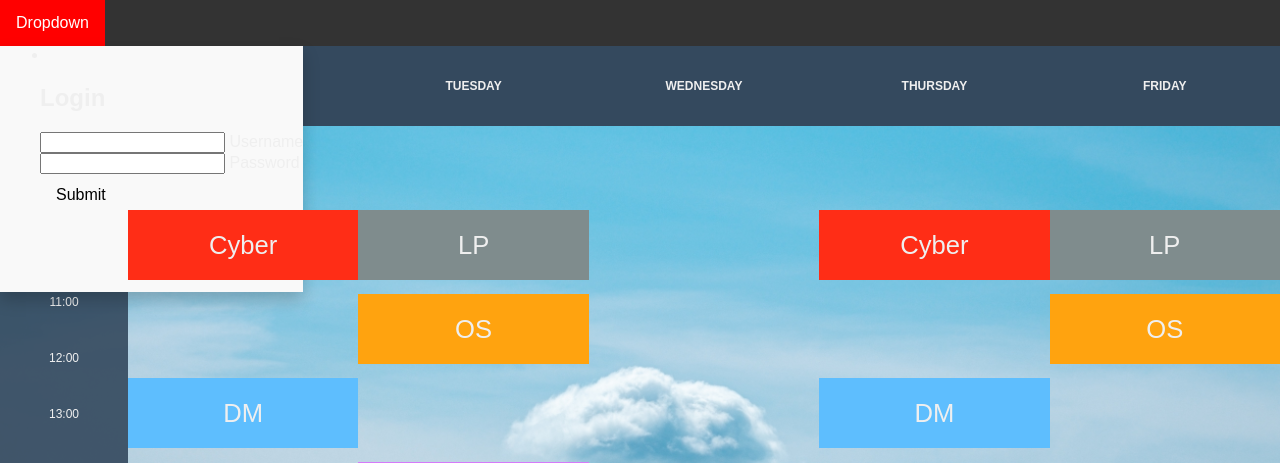
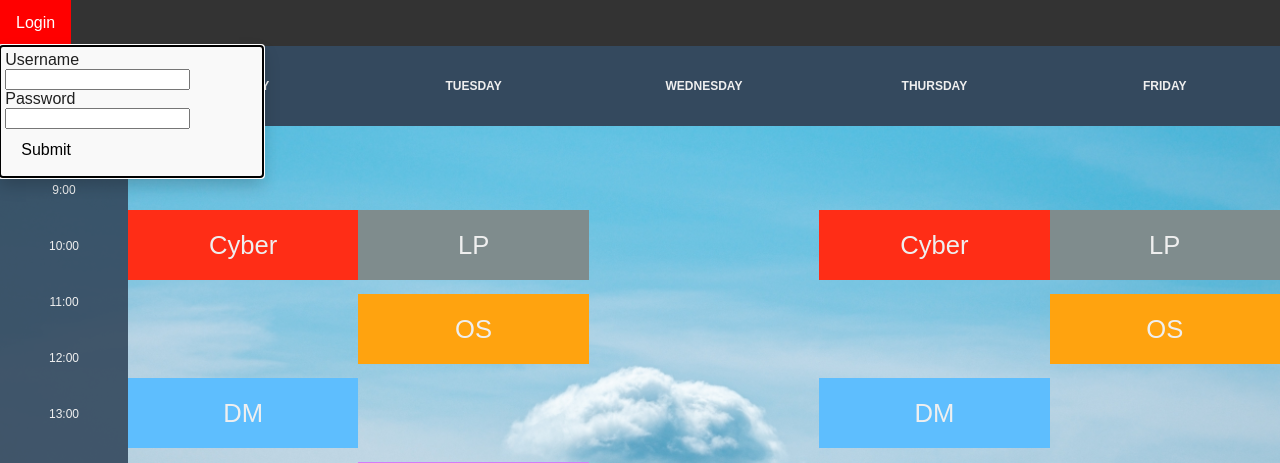
Before and after one commit to jacylin873/Edu-Planner, a PHP site: page /calendar.html in a window 1280 px wide. Shown: the top 463 px of the page. Run offline with PHP 8.4, Linux system fonts and the light colour scheme.

Commit message:
presenting the login

```diff
--- a/calendar.css
+++ b/calendar.css
@@ -32,7 +32,11 @@ body {
   float: left;
   overflow: hidden;
 }
-
+form{
+  outline: black auto;
+  color: #202020;
+  padding: 2%;
+}
 .dropdown .dropbtn {
   font-size: 16px;
   border: none;
@@ -201,3 +205,6 @@ body {
   visibility: visible;
   bottom: 90%;
 }
+login-box{
+  width: 3;
+}
--- a/calendar.html
+++ b/calendar.html
@@ -8,40 +8,30 @@
 
 <body>
     <header>
-
         <div class="navbar">
             <div class="dropdown">
-                <button class="dropbtn">Dropdown
+                <button class="dropbtn">Login
                     <i class="fa fa-caret-down"></i>
                 </button>
                 <div class="dropdown-content">
-                    <p>
                     <div class="login-box">
-                        <li>
-                            <ol>
-                                <h2>Login</h2>
                         <form>
                                 <div class="user-box">
+                                    <label>Username</label>
                                     <input type="text" name="" required="">
-                                        <label>Username</label>
                                 </div>
                                 <div class="user-box">
-                                        <input type="password" name="" required="">
                                     <label>Password</label>
+                                    <span><input type="password" name="" required="">
                                 </div>
                                 <a href="#">
-                                        <span></span>
-                                        <span></span>
-                                        <span></span>
-                                        <span></span>
                                     Submit
                                 </a>
+                            </div>
                         </form>
-                            </ol>
-                        </li>
 
                     </div>
-                    </p>
+
                 </div>
             </div>
         </div>
```
Lines whose indentation alone changed are shown as unchanged.
